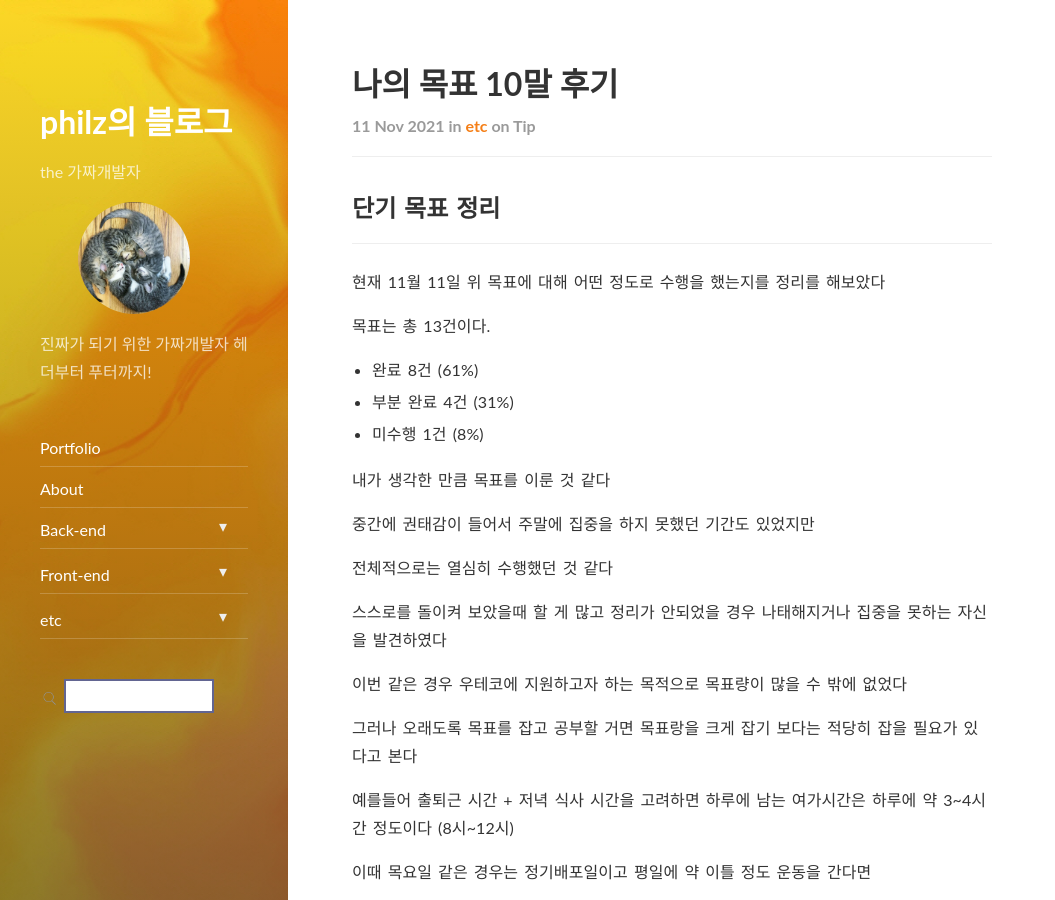
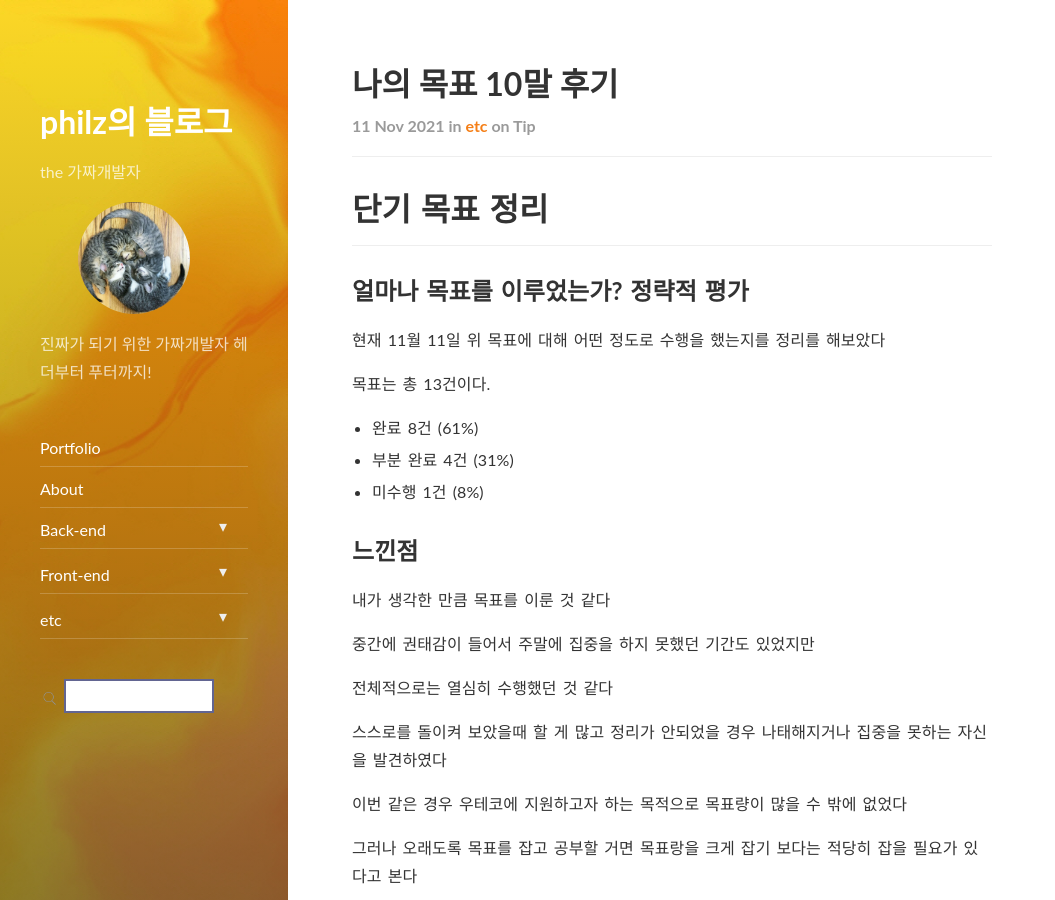
Before and after one commit to progress0407/progress0407.github.io, a Jekyll site: the page built from _posts/etc/tip/2021-11-11-나의목표-10말 후기.md, in a window 1280 px wide and 900 px high. Shown: the whole window, without its empty margins (0-1055 px from the left). Built offline with Jekyll 4.4.1, drawn with Linux system fonts in a browser that asks for light colours; nearby versions of some CDN libraries; some of the changed text lies outside the part shown.

Commit message:
목표 포스팅 수정

```diff
--- a/_posts/etc/tip/2021-11-11-나의목표-10말 후기.md
+++ b/_posts/etc/tip/2021-11-11-나의목표-10말 후기.md
@@ -8,9 +8,11 @@ tags: tip
 comments: true
 ---
 
-## 단기 목표 정리
+# 단기 목표 정리
 
 ---
+
+## 얼마나 목표를 이루었는가? 정략적 평가
 
 현재 11월 11일 위 목표에 대해 어떤 정도로 수행을 했는지를 정리를 해보았다
 
@@ -19,6 +21,8 @@ comments: true
 - 완료 8건 (61%)
 - 부분 완료 4건 (31%)
 - 미수행 1건 (8%)
+
+## 느낀점
 
 내가 생각한 만큼 목표를 이룬 것 같다
 
@@ -31,6 +35,12 @@ comments: true
 이번 같은 경우 우테코에 지원하고자 하는 목적으로 목표량이 많을 수 밖에 없었다
 
 그러나 오래도록 목표를 잡고 공부할 거면 목표랑을 크게 잡기 보다는 적당히 잡을 필요가 있다고 본다
+
+추가적으로 목표에는 안 넣었지만.. 암묵적으로 1일 1커밋 운동을 10월 중순부터 해오고 있다
+
+이것을 올해말까지 유지해보자!
+
+## 주 평균 개발 계발(?)에 할애 할 수 있는 시간
 
 예를들어 출퇴근 시간 + 저녁 식사 시간을 고려하면 하루에 남는 여가시간은 하루에 약 3~4시간 정도이다 (8시~12시)
 
```
Also changed, not shown: _posts/etc/tip/2021-11-11-나의목표-11중순.md (+4 -0 lines).
